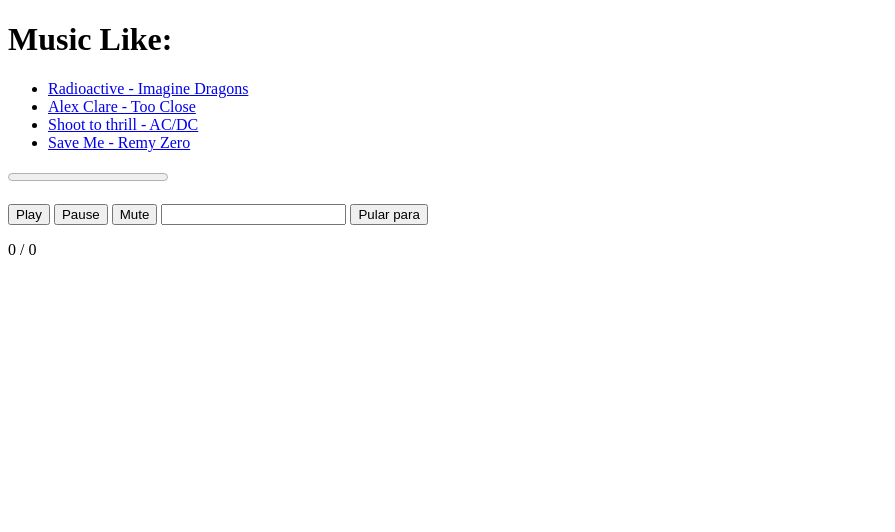
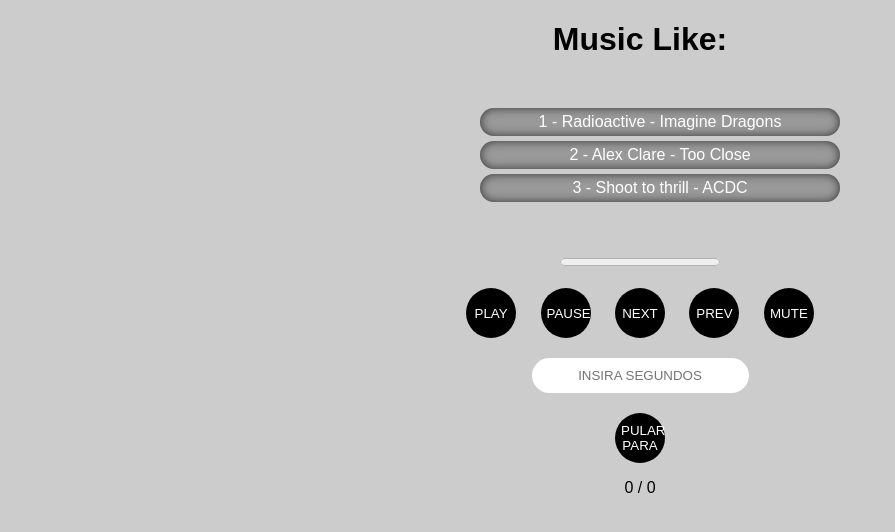
Before and after one commit to tuannvbg/music-player-2, a PHP site: page / in a window 1280 px wide. Shown: the top 532 px of the page, without its empty margins (0-895 px from the left). Run offline with PHP 8.4, Linux system fonts and the light colour scheme.

Commit message:
Add Next e Prev buttons, add CSS

```diff
--- a/css/style.css
+++ b/css/style.css
@@ -3,3 +3,57 @@
   Document    : style.css
   Author      : Rafaell Lycan
 */
+body{
+  background: #ccc;
+  width: 400px;
+  margin: 0 auto;
+  text-align: center;
+  font-family: sans-serif;
+}
+ul{
+  margin: 50px 0;
+  clear: both;
+}
+li{
+  list-style: none;
+  margin: 5px 0;
+  padding: 5px;
+  background: #999;
+  color: #fff;
+  display: block;
+  -webkit-border-radius: 20px;
+  -moz-border-radius: 20px;
+  border-radius: 20px;
+  -webkit-box-shadow: inset 0 0 10px #333;
+  -moz-box-shadow: inset 0 0 10px #333;
+  box-shadow: inset 0 0 10px #333;
+}
+audio{
+  width: 100%;
+  clear: both;
+}
+input[type=text]{
+  border: none;
+  padding: 10px 20px;
+  margin: 20px;
+  -webkit-border-radius: 50px;
+  -moz-border-radius: 50px;
+  border-radius: 50px;
+  text-align: center;
+  color: 555px;
+  text-transform: uppercase;
+}
+button{
+  text-align: center;
+  width: 50px;
+  height: 50px;
+  margin: 0 10px;
+  border: none;
+  background-color: #000;
+  color: #fff;
+  text-transform: uppercase;
+  -webkit-border-radius: 50px;
+  -moz-border-radius: 50px;
+  border-radius: 50px;
+  cursor: pointer;
+}
--- a/index.html
+++ b/index.html
@@ -57,11 +57,7 @@
     <h1>Music Like:</h1>
 
     <!-- Playlist -->
-    <ul>
-      <li><a href="sounds/Radioactive - Imagine Dragons.mp3">Radioactive - Imagine Dragons</a></li>
-      <li><a href="sounds/Alex Clare - Too Close.mp3">Alex Clare - Too Close</a></li>
-      <li><a href="sounds/Shoot to thrill - ACDC.mp3">Shoot to thrill - AC/DC</a></li>
-      <li><a href="sounds/2.mp3">Save Me - Remy Zero</a></li>
+    <ul id="playlist">
     </ul>
 
     <!-- Player -->
@@ -78,8 +74,10 @@
     <!-- Controls -->
     <button type="button" onclick="play()">Play</button>
     <button type="button" onclick="pause()">Pause</button>
-    <button onclick="document.getElementById('player').muted=!document.getElementById('player').muted">Mute</button>
-    <input type="text" name="timer" id="timer" onkeypress="capturaTecla(event)">
+    <button type="button" onclick="next()">Next</button>
+    <button type="button" onclick="prev()">Prev</button>
+    <button onclick="document.getElementById('player').muted=!document.getElementById('player').muted">Mute</button><br>
+    <input type="text" name="timer" id="timer" onkeypress="capturaTecla(event)" placeholder="insira segundos"> <br>
     <button type="button" onclick="jumpTo()">Pular para</button>
 
     <!-- Timer -->
--- a/js/main.js
+++ b/js/main.js
@@ -12,7 +12,13 @@
 var player = document.getElementById('player');
 var tempo = document.getElementById('timer');
 var progresso = document.getElementById('progresso');
-var playlist = document.querySelectorAll('li');
+var folder = "sounds/";
+var playlist = [
+        "Radioactive - Imagine Dragons.mp3",
+        "Alex Clare - Too Close.mp3",
+        "Shoot to thrill - ACDC.mp3"
+      ];
+var currentSong = 0;
 
 //CONTROLS
 function play(){
@@ -38,6 +44,13 @@
     bar.setAttribute("value",atual);
     progresso.innerHTML = timer(atual) + ' / ' + timer(total) ;
   }
+  /*audio[0].addEventListener('ended',function(e){
+      current++;
+      if(current < len){
+        link = playlist.find('a')[current];
+        run($(link),audio[0]);
+      }
+  });*/
 }
 function timer(time){
   m = parseInt((time / 60) % 60);
@@ -86,8 +99,6 @@
 }
 window.onkeypress = function(key){
   key = key.keyCode;
-  // if (key == 32) {  };
-  // console.log(key);
   switch(key){
     case 32 : // Space
       player.paused?play():pause();
@@ -98,68 +109,43 @@
 }
 
 function next(){
-  player.src = "sounds/Shoot to thrill - ACDC.mp3";
+  var current = player.childNodes[1].getAttribute('src');
+  var music = playlist[currentSong];
+
+  if(currentSong < playlist.length -1){
+    currentSong++;
+  }else{
+    currentSong = 0;
+  }
+  music = folder + playlist[currentSong];
+  player.src = music;
   player.load();
   player.play();
+}
+function prev(){
+  var current = player.childNodes[1].getAttribute('src');
+  var music = playlist[currentSong];
 
-/*var i=1;
-var nextSong= "";
-function setup() {
-  document.getElementById('audio').addEventListener('ended', function(){
-    i++
-    nextSong = "Music/"+i+".mp3";
-    audioPlayer.src = nextSong;
-    audioPLayer.load();
-    audioPlayer.play();
-    if(i == 37) // this is the end of the songs.
-    {
-        i = 1;
-    }
-    }, false);
-  }*/
+  if(currentSong > 0){
+    currentSong--;
+  }else{
+    currentSong = playlist.length -1;
+  }
+  music = folder + playlist[currentSong];
+  player.src = music;
+  player.load();
+  player.play();
 }
 
-function playlist(){
+function loadPlaylist(){
+  var list = document.getElementById('playlist');
+  for (var i = 0; i < playlist.length; i++) {
+    var item = document.createElement('li');
+    item.appendChild(document.createTextNode(i+1+" - "+
+      playlist[i].replace('.mp3','')
+      )
+    );
+    list.appendChild(item);
+  }
 }
-/*var audio;
-var playlist;
-var tracks;
-var current;
-
-init();
-function init(){
-    current = 0;
-    audio = $('#audio');
-    playlist = $('#playlist');
-    tracks = playlist.find('li a');
-    len = tracks.length - 1;
-    audio[0].volume = .10;
-    audio[0].play();
-    playlist.find('a').click(function(e){
-        e.preventDefault();
-        link = $(this);
-        current = link.parent().index();
-        run(link, audio[0]);
-    });
-    audio[0].addEventListener('ended',function(e){
-        current++;
-        if(current == len){
-            current = 0;
-            link = playlist.find('a')[0];
-        }else{
-            link = playlist.find('a')[current];
-        }
-        run($(link),audio[0]);
-    });
-}
-function run(link, player){
-        player.src = link.attr('href');
-        par = link.parent();
-        par.addClass('active').siblings().removeClass('active');
-        audio[0].load();
-        audio[0].play();
-} */
-playlist.click = function(){
-  conslog.log('log');
-  return false;
-}
+window.onload = loadPlaylist();
```
